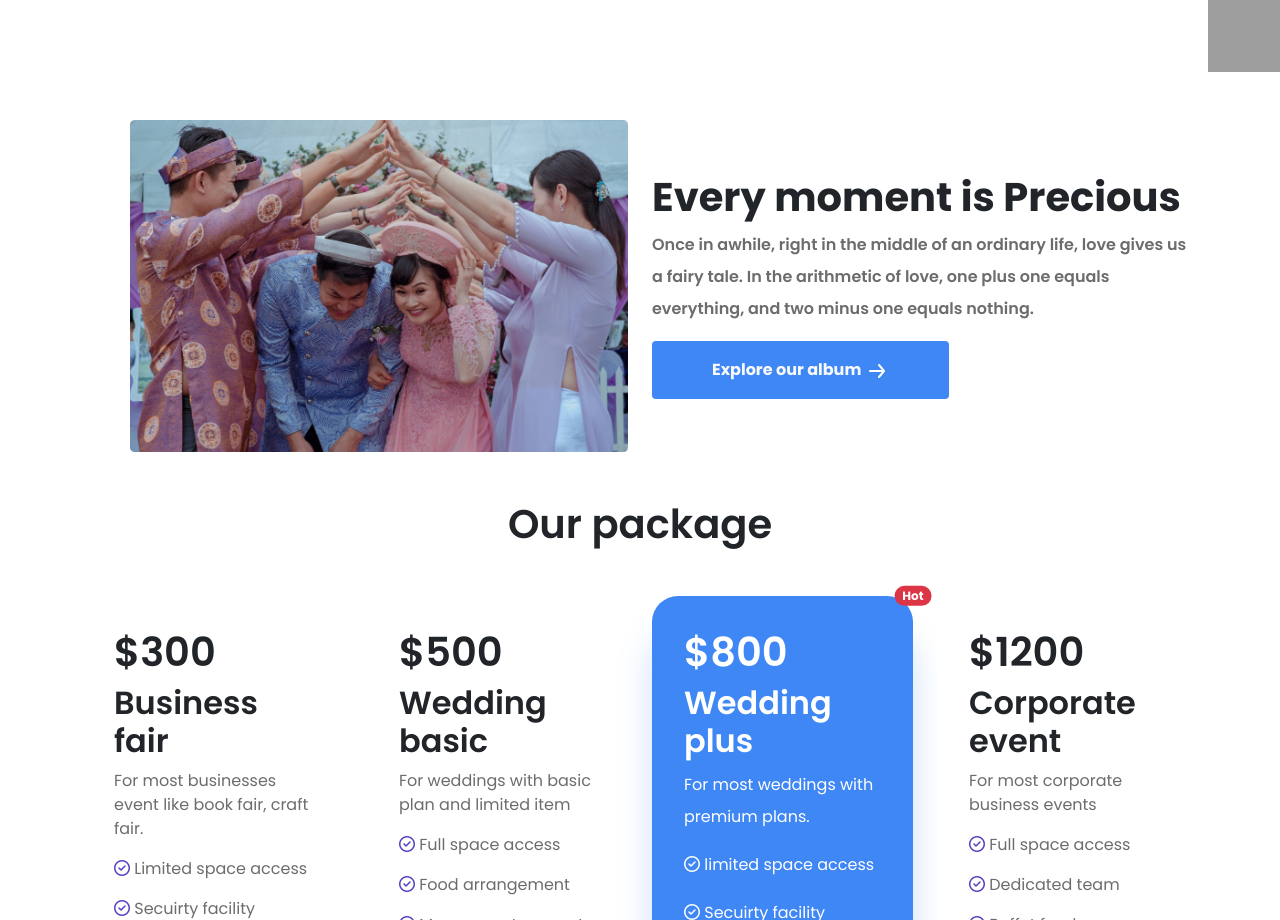
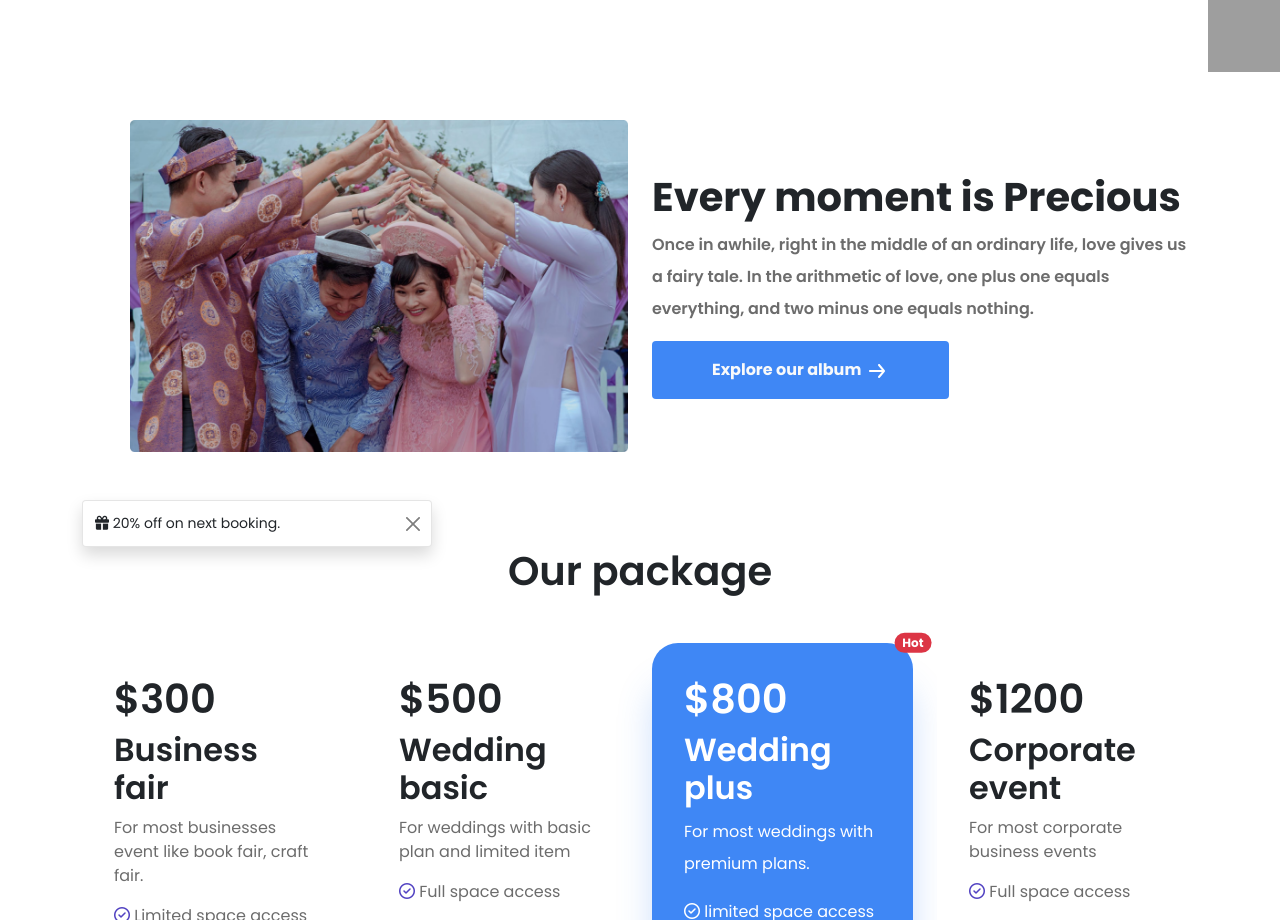
Before and after one commit to AliHossain01/khulna-convention-center, a plain HTML site: page index.html in a window 1280 px wide. Shown: the part 960-1880 px from the top of the page. Drawn offline with nearby package versions, Linux system fonts and the light colour scheme; grey boxes are pictures that could not be loaded.

Commit message:
toast added

```diff
--- a/index.html
+++ b/index.html
@@ -59,6 +59,7 @@
     </header>
 
     <main>
+        <!-- navbar -->
         <section class="mb-15">
             <div id="carouselExampleIndicators" class="carousel slide" data-bs-ride="carousel">
                 <div class="carousel-indicators">
@@ -105,9 +106,9 @@
                 </button>
             </div>
         </section>
-
+        <!-- wedding -->
         <section>
-            <div class="container mt-5">
+            <div class="container mt-5 justify-content-center">
                 <div class="row mb-5">
                     <div class="col-md-6 col-sm-12 col-12 d-flex justify-content-center">
                         <div class="fashion-image">
@@ -131,10 +132,16 @@
                     </div>
 
                 </div>
+                <div class="toast show align-items-center" role="alert" aria-live="assertive" aria-atomic="true">
+                    <div class="d-flex">
+                        <div class="toast-body"><i class="fas fa-gift"></i> 20% off on next booking.</div>
+                        <button type="button" class="btn-close me-2 m-auto" data-bs-dismiss="toast" aria-label="Close"></button>
+                    </div>
+                </div>
             </div>
         </section>
 
-
+        <!-- packages -->
         <section class="container mt-7">
             <h1 class="text-center mb-15 content-bold">Our package</h1>
             <div class="row mt-5">
@@ -234,7 +241,7 @@
                 </div>
             </div>
         </section>
-
+        <!-- carousel -->
         <section class="my-5">
             <div class="container mt-5">
                 <div class="row">
```
